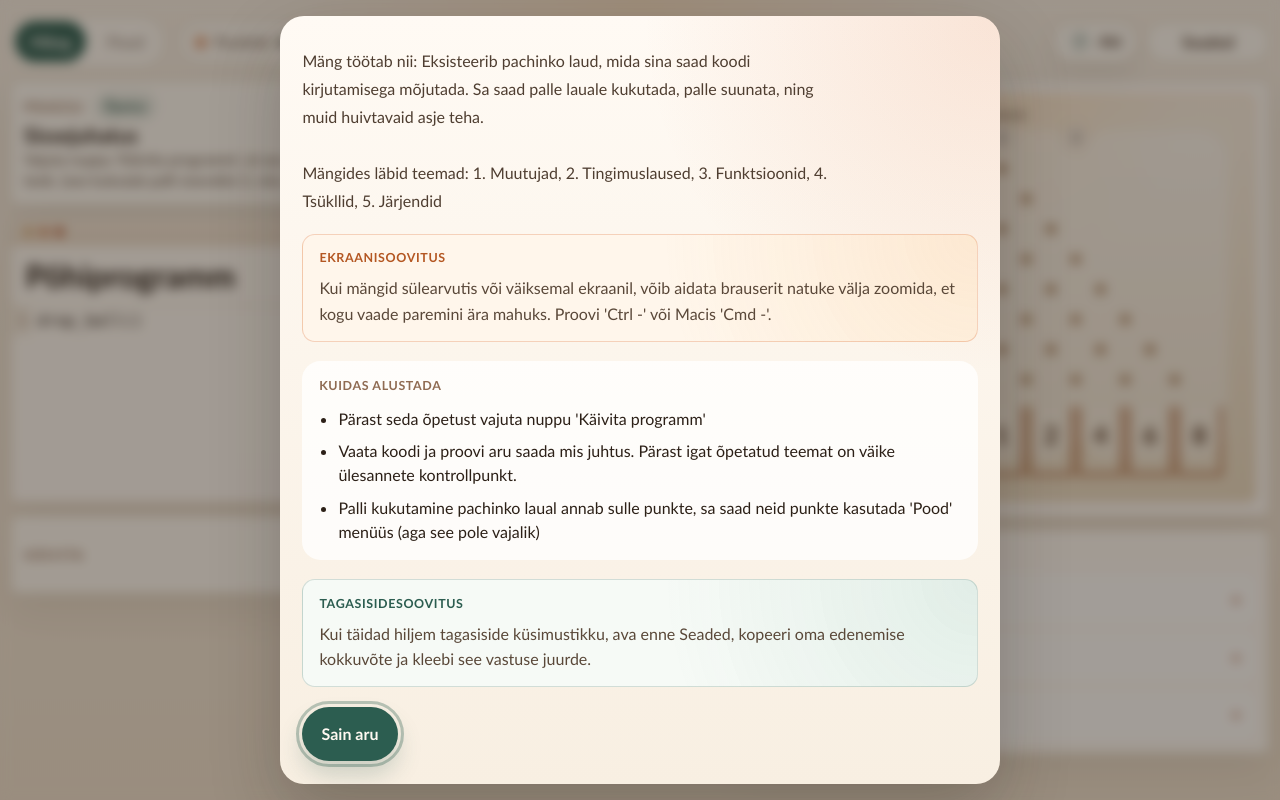
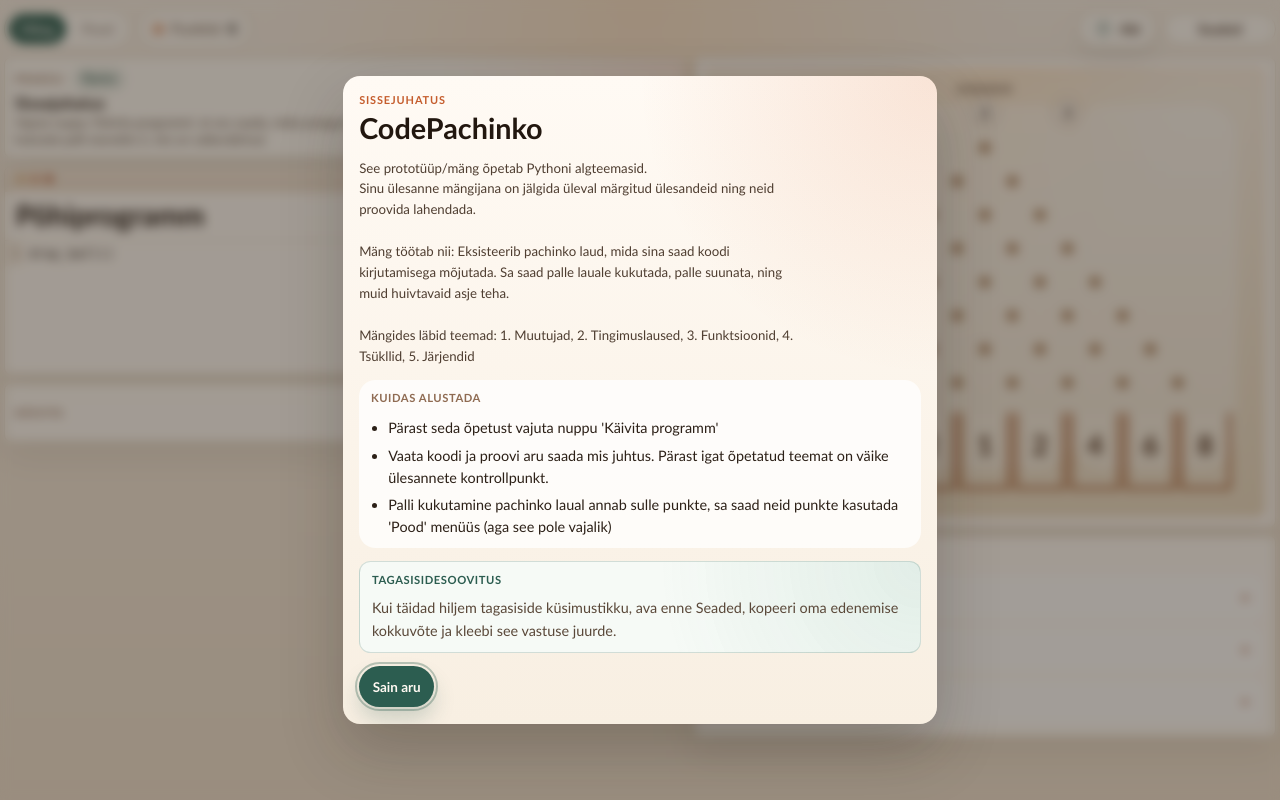
Before and after one commit to rprost/Thesis_IncrementalProgrammingGame, a React (Vite) app: page / in a window 1280 px wide. Built offline with nearby package versions, Linux system fonts and the light colour scheme.

Commit message:
Added adaptive screen size

```diff
--- a/src/App.css
+++ b/src/App.css
@@ -2210,31 +2210,6 @@
   white-space: pre-wrap;
 }
 
-.intro-warning {
-  display: grid;
-  gap: 0.45rem;
-  padding: 0.9rem 1rem;
-  border: 1px solid rgba(216, 102, 47, 0.26);
-  border-radius: 0.8rem;
-  background:
-    radial-gradient(circle at top right, rgba(241, 170, 79, 0.16), transparent 46%),
-    rgba(255, 246, 235, 0.92);
-}
-
-.intro-warning span {
-  color: #b45722;
-  font-size: 0.78rem;
-  font-weight: 700;
-  letter-spacing: 0.05em;
-  text-transform: uppercase;
-}
-
-.intro-warning p {
-  margin: 0;
-  color: #5a4839;
-  line-height: 1.6;
-}
-
 .intro-reminder {
   display: grid;
   gap: 0.45rem;
@@ -2843,6 +2818,326 @@
   }
 }
 
+@media (min-width: 900px) and (max-width: 1500px),
+  (min-width: 900px) and (max-height: 940px) {
+  @supports (zoom: 0.9) {
+    html {
+      zoom: 0.9;
+    }
+  }
+
+  .app-shell {
+    width: min(1620px, calc(100% - 0.6rem));
+    padding: 0.6rem 0 1.45rem;
+  }
+
+  .app-topbar,
+  .play-layout,
+  .workspace-grid,
+  .board-column,
+  .editor-column,
+  .utility-column {
+    gap: 0.55rem;
+  }
+
+  .app-topbar {
+    margin-bottom: 0.55rem;
+  }
+
+  .topbar-left,
+  .topbar-right {
+    gap: 0.65rem;
+  }
+
+  .view-tab,
+  .settings-button,
+  .settings-toggle,
+  .language-button {
+    padding: 0.36rem 0.78rem;
+    font-size: 0.94rem;
+  }
+
+  .workspace-grid {
+    grid-template-columns: minmax(0, 1.08fr) minmax(320px, 0.92fr);
+  }
+
+  .objective-bar {
+    gap: 0.45rem;
+    padding: 0.6rem 0.68rem 0.64rem;
+  }
+
+  .objective-main {
+    gap: 0.55rem;
+  }
+
+  .objective-title {
+    font-size: clamp(0.96rem, 1.45vw, 1.14rem);
+  }
+
+  .objective-body {
+    font-size: 0.88rem;
+    line-height: 1.3;
+  }
+
+  .objective-stage,
+  .objective-progress-head {
+    font-size: 0.73rem;
+  }
+
+  .objective-side {
+    min-width: 168px;
+  }
+
+  .objective-primer-grid {
+    grid-template-columns: repeat(auto-fit, minmax(190px, 1fr));
+    gap: 0.55rem;
+  }
+
+  .objective-primer-card {
+    gap: 0.4rem;
+    padding: 0.58rem 0.64rem;
+  }
+
+  .objective-primer-card p {
+    font-size: 0.9rem;
+    line-height: 1.38;
+  }
+
+  .objective-primer-syntax code,
+  .reference-inline-example,
+  .reference-example-code,
+  .goal-band-snippet pre,
+  .help-center-snippet,
+  .modal-code,
+  .board-internal-code {
+    overflow-wrap: anywhere;
+    word-break: break-word;
+  }
+
+  .objective-primer-syntax code {
+    padding: 0.34rem 0.44rem;
+    font-size: 0.76rem;
+    line-height: 1.28;
+    tab-size: 2;
+  }
+
+  .panel-kicker,
+  .modal-kicker {
+    font-size: 0.76rem;
+  }
+
+  .editor-header {
+    gap: 0.65rem;
+    padding: 0.58rem 0.72rem 0.56rem;
+  }
+
+  .editor-help {
+    font-size: 0.84rem;
+    line-height: 1.28;
+  }
+
+  .editor-lock-badge,
+  .editor-line-badge {
+    padding: 0.28rem 0.62rem;
+    font-size: 0.8rem;
+  }
+
+  .code-editor .cm-editor {
+    font-size: 0.9rem;
+    min-height: 148px;
+  }
+
+  .editor-shell.helper-editor .code-editor .cm-editor {
+    min-height: 84px;
+  }
+
+  .code-editor .cm-scroller {
+    min-height: 148px;
+  }
+
+  .editor-shell.helper-editor .code-editor .cm-scroller {
+    min-height: 84px;
+    max-height: 84px;
+  }
+
+  .controls,
+  .shop-shell {
+    gap: 0.72rem;
+    padding: 0.78rem 0.86rem;
+  }
+
+  .editor-toolbar {
+    gap: 0.55rem;
+    padding: 0.56rem 0.68rem;
+  }
+
+  .editor-stat,
+  .auto-run-toggle {
+    padding: 0.32rem 0.62rem;
+    font-size: 0.86rem;
+  }
+
+  .run-button,
+  .secondary-button,
+  .ghost-button {
+    padding: 0.72rem 0.94rem;
+    font-size: 0.94rem;
+  }
+
+  .run-button.compact {
+    min-width: 185px;
+  }
+
+  .settings-panel {
+    width: min(392px, calc(100vw - 0.75rem));
+    gap: 0.8rem;
+    padding: 0.86rem;
+  }
+
+  .settings-section {
+    gap: 0.45rem;
+    padding-top: 0.72rem;
+  }
+
+  .settings-section-label,
+  .settings-progress-note,
+  .settings-progress-status {
+    font-size: 0.84rem;
+  }
+
+  .board-shell {
+    gap: 0.55rem;
+    padding: 0.62rem 0.66rem 0.66rem;
+  }
+
+  .board-stage {
+    padding: 0.3rem;
+  }
+
+  .board-preview-pill,
+  .board-bonus-pill {
+    font-size: 0.82rem;
+  }
+
+  .board-internals-panel {
+    gap: 0.48rem;
+    padding: 0.62rem 0.66rem 0.66rem;
+  }
+
+  .board-internals-grid {
+    gap: 0.5rem;
+  }
+
+  .board-internal-card {
+    padding: 0.58rem 0.62rem;
+  }
+
+  .board-internal-value {
+    font-size: 0.92rem;
+  }
+
+  .modal-backdrop {
+    padding: 0.75rem;
+  }
+
+  .modal-card {
+    width: min(700px, calc(100vw - 1.5rem));
+    max-height: calc(100vh - 1.5rem);
+    gap: 0.85rem;
+    padding: 1.08rem 1.12rem 1.14rem;
+    border-radius: 1.2rem;
+  }
+
+  .intro-modal {
+    width: min(660px, calc(100vw - 1.5rem));
+    gap: 0.92rem;
+  }
+
+  .intro-modal h2 {
+    font-size: clamp(1.4rem, 2.5vw, 2rem);
+  }
+
+  .intro-body {
+    font-size: 0.92rem;
+    line-height: 1.58;
+  }
+
+  .intro-reminder,
+  .intro-checklist {
+    padding: 0.72rem 0.82rem;
+  }
+
+  .intro-checklist ul {
+    gap: 0.42rem;
+  }
+
+  .task-sheet-wrap {
+    top: 0.7rem;
+    right: 0.8rem;
+    bottom: 0.8rem;
+    width: min(800px, calc(100vw - 1.5rem));
+  }
+
+  .task-sheet {
+    gap: 0.72rem;
+    padding: 0.82rem 0.86rem 0.9rem;
+  }
+
+  .task-sheet-sticky {
+    top: -0.82rem;
+    gap: 0.58rem;
+    margin: -0.82rem -0.86rem 0;
+    padding: 0.82rem 0.86rem 0.7rem;
+  }
+
+  .task-modal-badge,
+  .task-close-button {
+    font-size: 0.82rem;
+  }
+
+  .help-center-backdrop {
+    padding: 4.2rem 0.8rem 0.8rem;
+  }
+
+  .help-center {
+    width: min(900px, calc(100vw - 1.5rem));
+    max-height: min(80vh, 720px);
+    padding: 1rem;
+    border-radius: 1.18rem;
+  }
+
+  .help-center-header {
+    margin-bottom: 0.82rem;
+  }
+
+  .help-center-title {
+    font-size: clamp(1.16rem, 1.7vw, 1.6rem);
+  }
+
+  .help-center-layout {
+    gap: 0.8rem;
+  }
+
+  .help-center-sidebar,
+  .help-center-body {
+    padding: 0.84rem;
+  }
+
+  .help-center-body {
+    gap: 0.78rem;
+  }
+
+  .help-entry-button {
+    padding: 0.72rem 0.78rem;
+  }
+
+  .coachmark-bubble {
+    gap: 0.72rem;
+    max-width: min(300px, calc(100vw - 1rem));
+    padding: 0.82rem 0.86rem 0.8rem;
+  }
+}
+
 @media (max-width: 760px) {
   .app-shell {
     width: min(100%, calc(100% - 1rem));
--- a/src/components/IntroModal.tsx
+++ b/src/components/IntroModal.tsx
@@ -31,11 +31,6 @@ export function IntroModal({ ui, isOpen, onStart }: IntroModalProps) {
 
         <p className="intro-body">{ui.introBody}</p>
 
-        <div className="intro-warning">
-          <span>{ui.introZoomWarningLabel}</span>
-          <p>{ui.introZoomWarning}</p>
-        </div>
-
         <div className="intro-checklist">
           <span>{ui.introChecklistLabel}</span>
           <ul>
--- a/src/data/ui.en.json
+++ b/src/data/ui.en.json
@@ -309,8 +309,6 @@
     "introEyebrow": "Intro",
     "introTitle": "CodePachinko",
     "introBody": "This prototype teaches introductory Python topics.\nYour task as the player is to follow the goals shown above and try to solve them.\n\nThe game works like this: there is a pachinko board that you can influence by writing code. You can drop balls onto the board, aim them, and do other interesting things.\n\nAs you play, you go through: 1. Variables, 2. Conditionals, 3. Functions, 4. Loops, 5. Lists",
-    "introZoomWarningLabel": "Screen tip",
-    "introZoomWarning": "If you are playing on a laptop or smaller screen, it may help to zoom the browser out a little so everything fits more comfortably. Try 'Ctrl -' or, on Mac, 'Cmd -'.",
     "introFeedbackReminderLabel": "Feedback tip",
     "introFeedbackReminder": "When you later fill in the feedback questionnaire, open Options first, copy your progress summary, and paste it into your response.",
     "introChecklistLabel": "How to start",
--- a/src/data/ui.et.json
+++ b/src/data/ui.et.json
@@ -309,8 +309,6 @@
     "introEyebrow": "Sissejuhatus",
     "introTitle": "CodePachinko",
     "introBody": "See prototüüp/mäng õpetab Pythoni algteemasid.\nSinu ülesanne mängijana on jälgida üleval märgitud ülesandeid ning neid proovida lahendada.\n\nMäng töötab nii: Eksisteerib pachinko laud, mida sina saad koodi kirjutamisega mõjutada. Sa saad palle lauale kukutada, palle suunata, ning muid huivtavaid asje teha.\n\nMängides läbid teemad: 1. Muutujad, 2. Tingimuslaused, 3. Funktsioonid, 4. Tsükllid, 5. Järjendid",
-    "introZoomWarningLabel": "Ekraanisoovitus",
-    "introZoomWarning": "Kui mängid sülearvutis või väiksemal ekraanil, võib aidata brauserit natuke välja zoomida, et kogu vaade paremini ära mahuks. Proovi 'Ctrl -' või Macis 'Cmd -'.",
     "introFeedbackReminderLabel": "Tagasisidesoovitus",
     "introFeedbackReminder": "Kui täidad hiljem tagasiside küsimustikku, ava enne Seaded, kopeeri oma edenemise kokkuvõte ja kleebi see vastuse juurde.",
     "introChecklistLabel": "Kuidas alustada",
--- a/src/types.ts
+++ b/src/types.ts
@@ -703,8 +703,6 @@ export type UiText = {
   introEyebrow: string
   introTitle: string
   introBody: string
-  introZoomWarningLabel: string
-  introZoomWarning: string
   introFeedbackReminderLabel: string
   introFeedbackReminder: string
   introChecklistLabel: string
```
